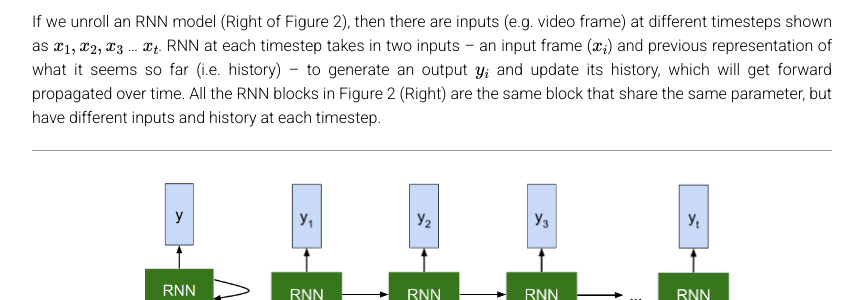
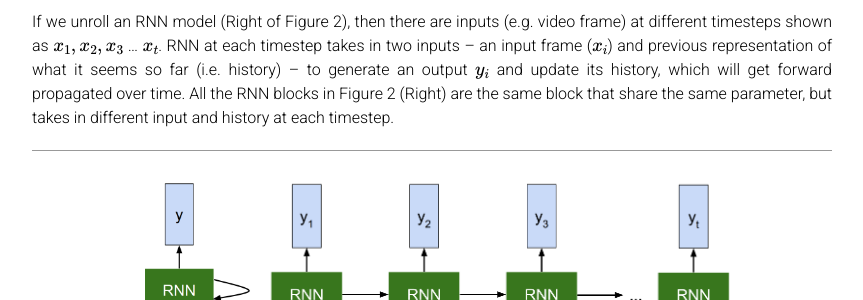
Before and after one commit to cs231n/cs231n.github.io, a Jekyll site: the page built from rnn.md, in a window 1280 px wide and 900 px high, scrolled down 1977 px. Shown: the part 200-500 px from the top of the window, without its empty margins (208-1071 px from the left). Built offline with Jekyll 4.4.1, drawn with Linux system fonts in a browser that asks for light colours; formulas are drawn with MathJax 3.

Commit message:
Update rnn.md

```diff
--- a/rnn.md
+++ b/rnn.md
@@ -59,7 +59,7 @@ RNN will show different behaviors in terms of how its state evolves as it receiv
 We are also interested in producing an output based on the RNN state, so we can produce these output vectors on top of the RNN (as depicted in Figure 2.
 
 If we unroll an RNN model (Right of Figure 2), then there are inputs (e.g. video frame) at different timesteps shown as $$x_1, x_2, x_3$$ ... $$x_t$$.
-RNN at each timestep takes in two inputs -- an input frame ($$x_i$$) and previous representation of what it seems so far (i.e. history) -- to generate an output $$y_i$$ and update its history, which will get forward propagated over time. All the RNN blocks in Figure 2 (Right) are the same block that share the same parameter, but have different inputs and history at each timestep.
+RNN at each timestep takes in two inputs -- an input frame ($$x_i$$) and previous representation of what it seems so far (i.e. history) -- to generate an output $$y_i$$ and update its history, which will get forward propagated over time. All the RNN blocks in Figure 2 (Right) are the same block that share the same parameter, but takes in different input and history at each timestep.
 
 <div class="fig figcenter fighighlight">
   <img src="/assets/rnn/rnn_blackbox.png" width="16%" >
```
